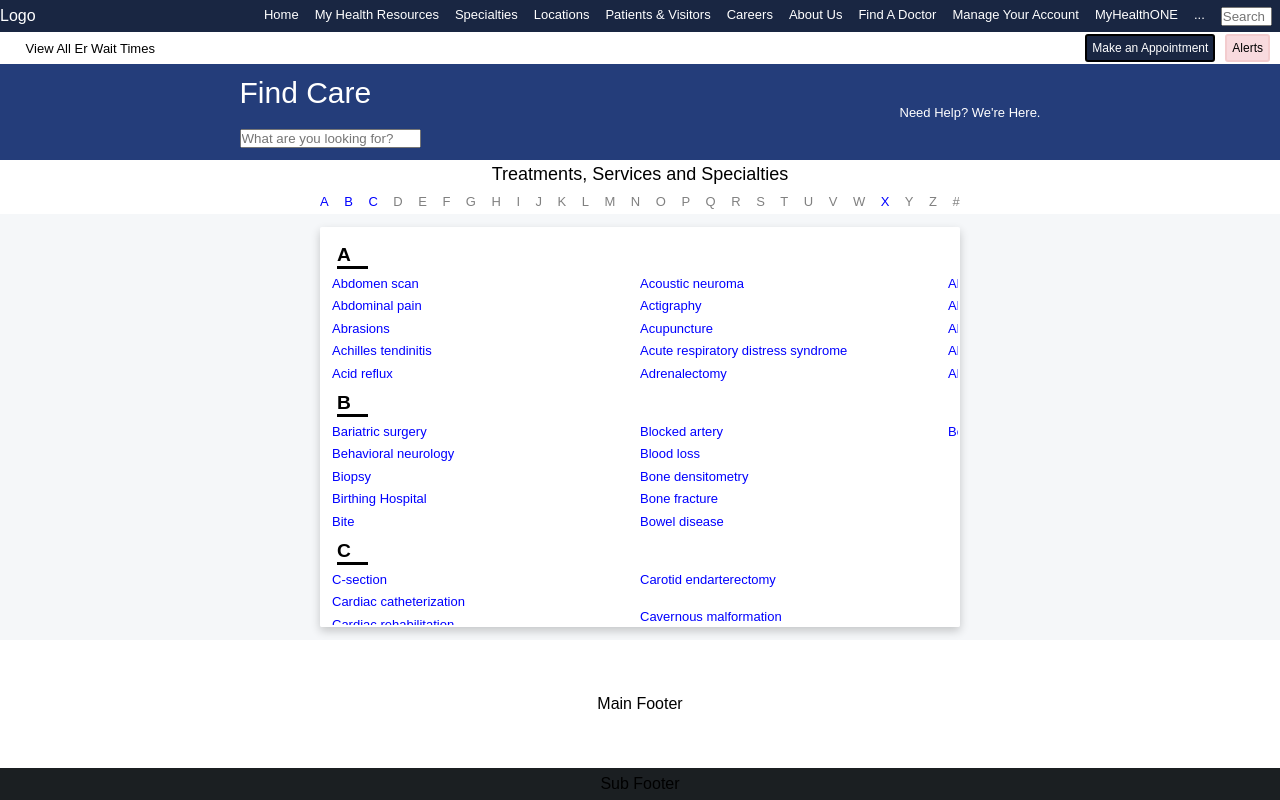
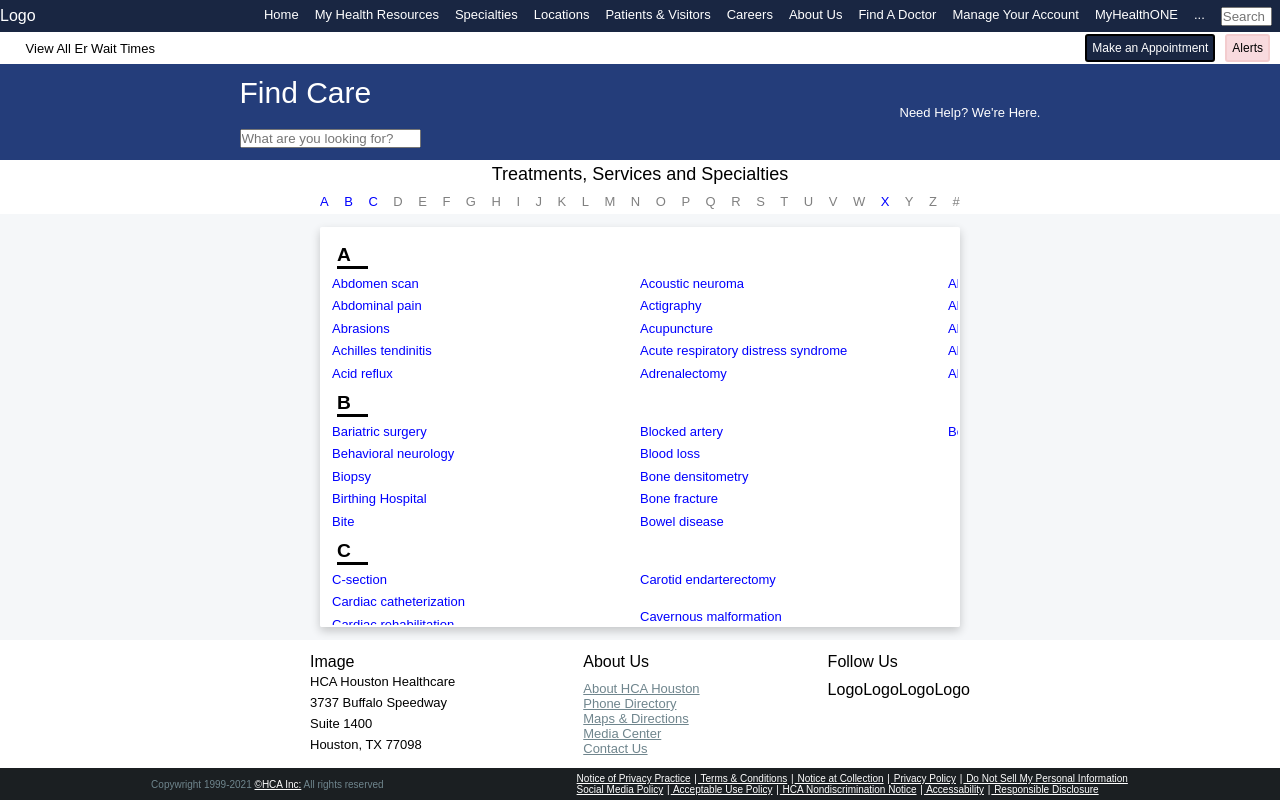
Before and after one commit to tjpenc/fe-assessment, a Next.js app: page / in a window 1280 px wide. Built offline with nearby package versions, Linux system fonts and the light colour scheme.

Commit message:
footer styling mvp

```diff
--- a/src/app/components/footer/main-footer.js
+++ b/src/app/components/footer/main-footer.js
@@ -1,7 +1,34 @@
+import styles from './main-footer.module.css'
+
 const MainFooter = () => {
     return (
         <>
-          <div>Main Footer</div>
+          <div className={styles["logo-container"]}>
+            <div className={styles["logo"]}>Image</div>
+            <div className={styles["address"]}>
+                <p>HCA Houston Healthcare</p>
+                <p>3737 Buffalo Speedway</p>
+                <p>Suite 1400</p>
+                <p>Houston, TX 77098</p>
+            </div>
+          </div>
+          <div className={styles["about-container"]}>
+            <p>About Us</p>
+            <a href="#">About HCA Houston</a>
+            <a href="#">Phone Directory</a>
+            <a href="#">Maps & Directions</a>
+            <a href="#">Media Center</a>
+            <a href="#">Contact Us</a>
+          </div>
+          <div className={styles["socials-container"]}>
+            <p>Follow Us</p>
+            <div className={styles["socials"]}>
+                <p>Logo</p>
+                <p>Logo</p>
+                <p>Logo</p>
+                <p>Logo</p>
+            </div>
+          </div>
         </>
     )
   };
--- a/src/app/components/footer/main-footer.module.css
+++ b/src/app/components/footer/main-footer.module.css
@@ -0,0 +1,50 @@
+.logo-container {
+    margin: 0 5%;
+    height: 80%;
+    display: flex;
+    flex-direction: column;
+    justify-content: space-around;
+}
+
+.logo {
+
+}
+
+.address {
+    font-size: small;
+    height: 100%;
+    display: flex;
+    flex-direction: column;
+    justify-content: space-around;
+}
+
+.about-container {
+    margin: 0 5%;
+    height: 80%;
+    display: flex;
+    flex-direction: column;
+    justify-content: space-around;
+}
+
+.about-container > p {
+    margin-bottom: 10px;
+}
+
+.about-container > a {
+    color: rgb(111 133 141);
+    font-size: small;
+}
+
+.socials-container {
+    margin: 0 5%;
+    height: 80%;
+}
+
+.socials-container > p {
+    margin-bottom: 10px;
+}
+
+.socials {
+    display: flex;
+    justify-content: space-around;
+}
--- a/src/app/components/footer/sub-footer.js
+++ b/src/app/components/footer/sub-footer.js
@@ -1,7 +1,25 @@
+import styles from './sub-footer.module.css';
+
 const SubFooter = () => {
     return (
         <>
-          <div>Sub Footer</div>
+          <div className={styles["copywright-container"]}>Copywright 1999-2021 <a href="#">&copy;HCA Inc:</a> All rights reserved</div>
+          <div className={styles["links-container"]}>
+            <div>
+                <a href="#">Notice of Privacy Practice</a> |
+                <a href="#"> Terms & Conditions</a> |
+                <a href="#"> Notice at Collection</a> |
+                <a href="#"> Privacy Policy</a> |
+                <a href="#"> Do Not Sell My Personal Information</a>
+            </div>
+            <div>
+                <a href="#">Social Media Policy</a> |
+                <a href="#"> Acceptable Use Policy</a> |
+                <a href="#"> HCA Nondiscrimination Notice</a> |
+                <a href="#"> Accessability</a> |
+                <a href="#"> Responsible Disclosure</a>
+            </div>
+          </div>
         </>
     )
   };
--- a/src/app/components/footer/sub-footer.module.css
+++ b/src/app/components/footer/sub-footer.module.css
@@ -0,0 +1,19 @@
+.copywright-container {
+    color: rgb(111 133 141);
+    font-size: 10px;
+    margin-right: 15%;
+}
+
+.copywright-container > a {
+    color: white;
+}
+
+.links-container {
+    font-size: 10px;
+    color: white;
+}
+
+.links-container > div > a {
+    color: white;
+    margin: 0 1px;
+}
--- a/src/app/components/header/search-header.js
+++ b/src/app/components/header/search-header.js
@@ -1,14 +1,14 @@
-import styles from './search-header.module.css';
+import styles from "./search-header.module.css";
 
 const SearchHeader = () => {
     return (
         <>
           <div className={styles["search-container"]}>
             <p className={styles["find-care"]}>Find Care</p>
-            <input className={styles["search-bar"]} placeholder='What are you looking for?' />
+            <input className={styles["search-bar"]} placeholder="What are you looking for?" />
           </div>
           <div className={styles["help-container"]}>
-            Need Help? We're Here.
+            Need Help? We&apos;re Here.
           </div>
         </>
     )
```
